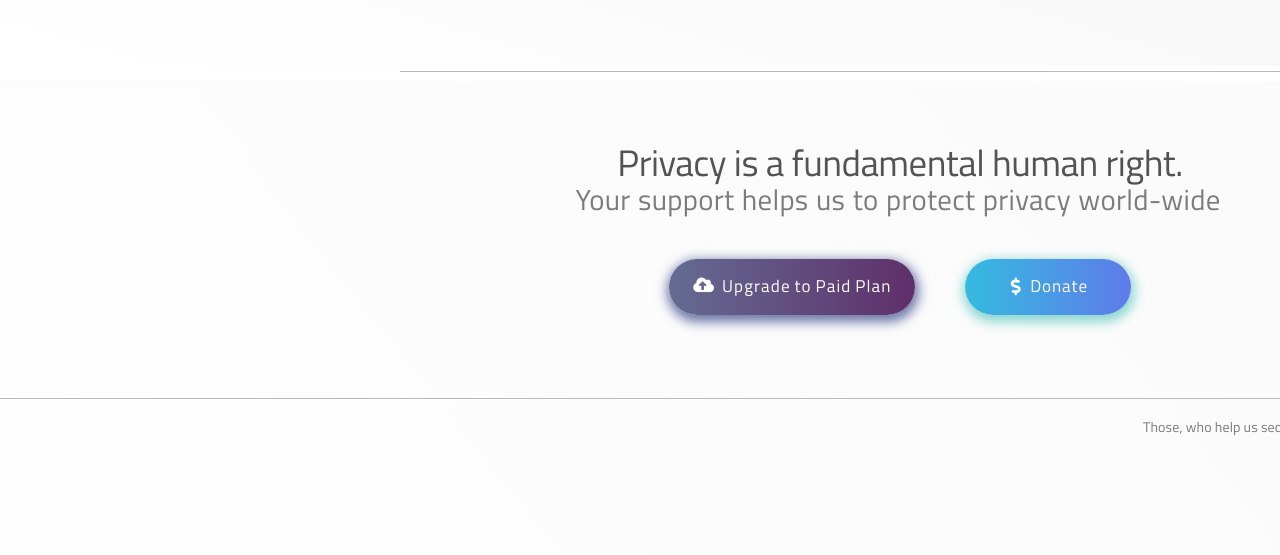
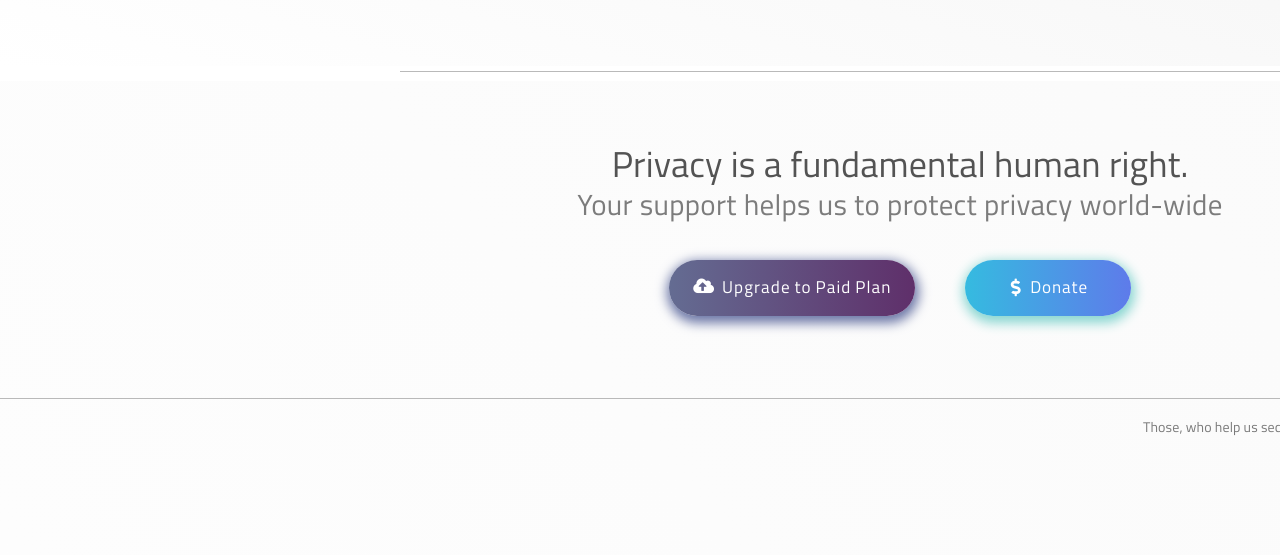
Before and after one commit to DenKorporation/neutronMail, a plain HTML site: page index.html in a window 1280 px wide. Shown: the part 2140-2695 px from the top of the page. Drawn offline with Linux system fonts and the light colour scheme.

Commit message:
text fix

```diff
--- a/style.css
+++ b/style.css
@@ -386,22 +386,21 @@ main {
 }
 
 .purchase-head>h2 {
+	margin-top: 2px;
 	color: #535353;
-	font-size: 2.3rem;
+	font-size: 36px;
 	font-weight: 400;
-	letter-spacing: -0.5px;
+	letter-spacing: 0.15px;
 	word-spacing: 0.15px;
 }
 
 .purchase-head>p {
-	margin-top: 0px;
+	margin-top: -9px;
 	color: #7c7c7c;
-	font-size: 1.8rem;
+	font-size: 29px;
 	position: relative;
-	top: -13px;
-	left: -2px;
 	letter-spacing: 0.3px;
-	word-spacing: 0.8px;
+	word-spacing: 0.2px;
 }
 
 .purchase-btns {
@@ -409,7 +408,7 @@ main {
 	grid-template: 1fr / 246px 166px;
 	justify-content: center;
 	grid-gap: 50px;
-	margin-top: 25px;
+	margin-top: 34px;
 }
 
 .purchase-btns>button {
```
